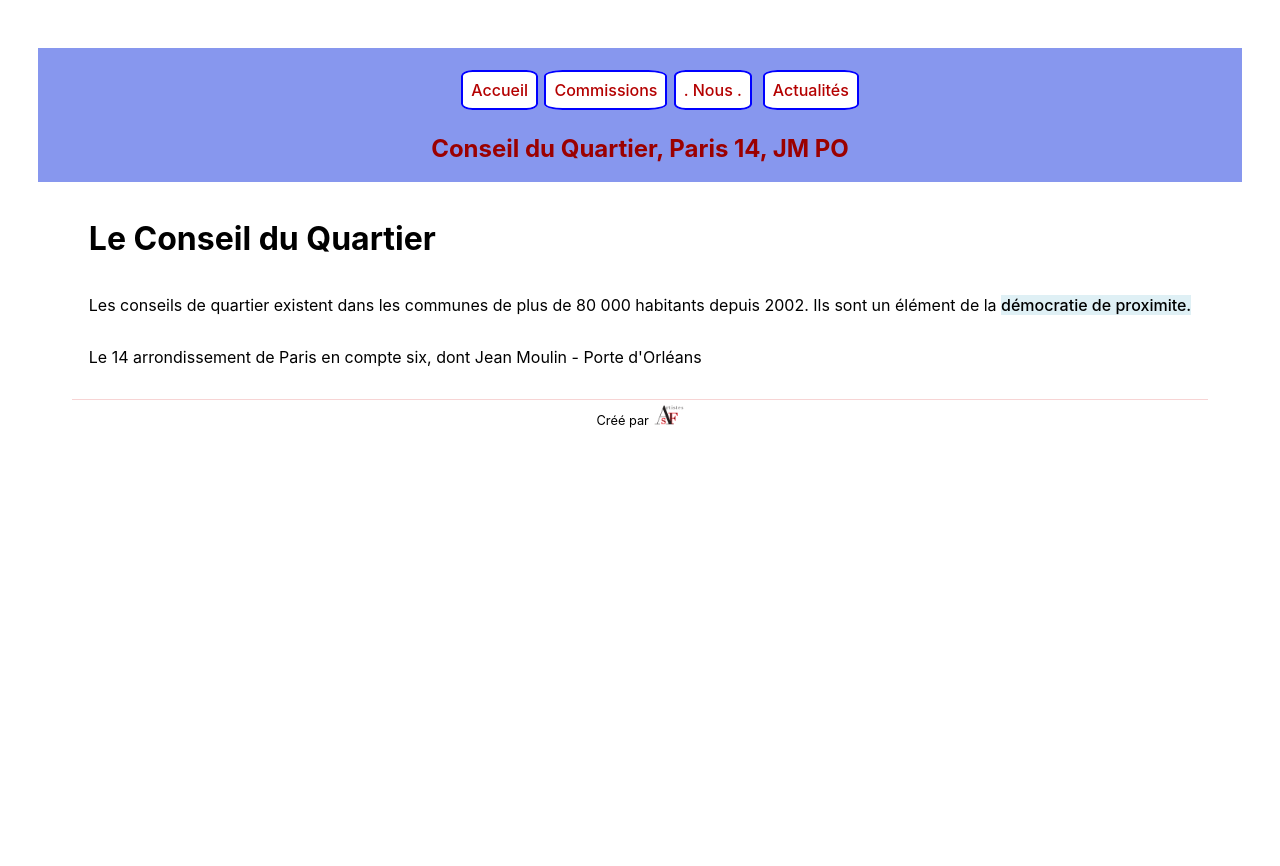
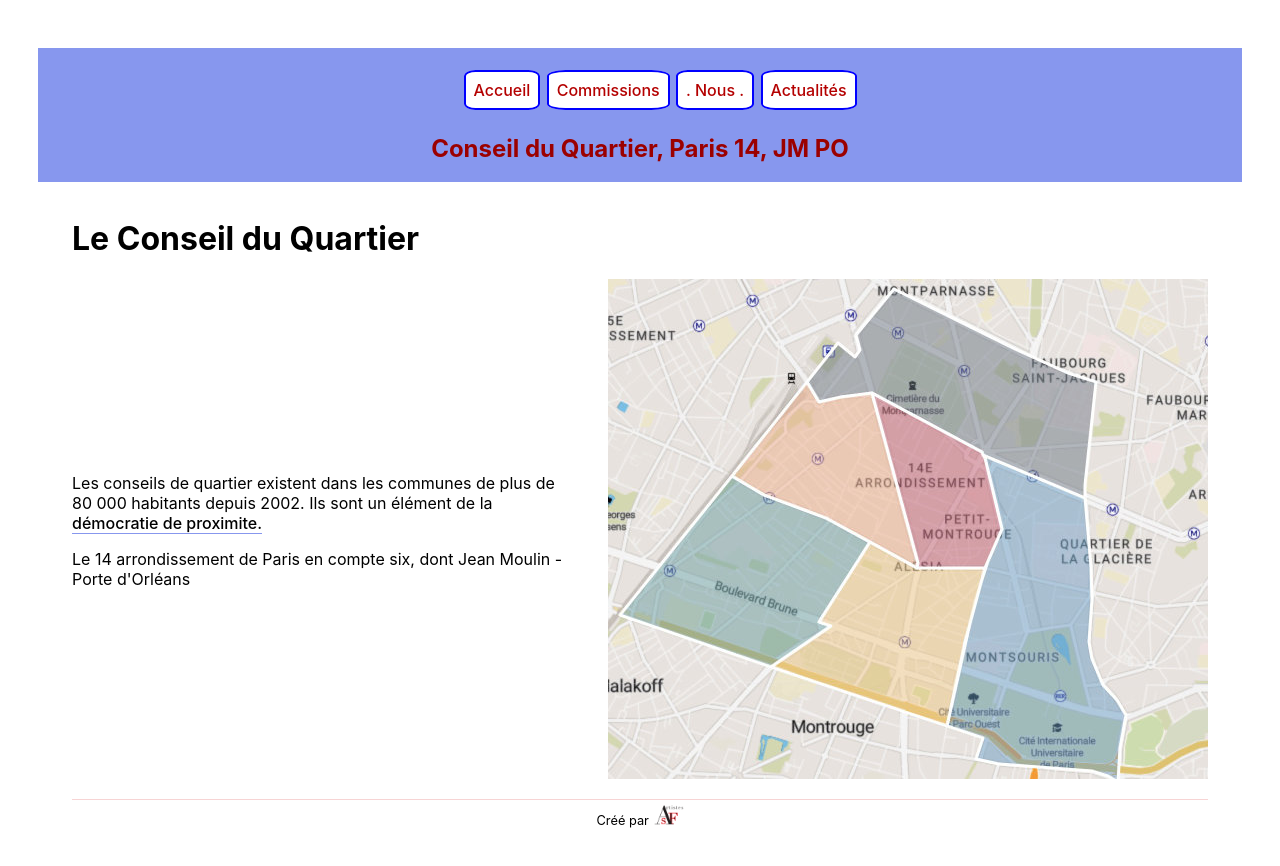
Before and after one commit to helgaParis/animation, a Next.js app: page / in a window 1280 px wide. Shown: the top 866 px of the page. Built offline with nearby package versions, Linux system fonts and the light colour scheme.

Commit message:
added a map and some css for it

```diff
--- a/components/layout.js
+++ b/components/layout.js
@@ -41,17 +41,22 @@ export default function Layout({ children}) {
 
             <header className={styles.header}>
 
-
                 <div className={styles.navbar}>
                     <ul>
                         <li><Link href="/">
                              <a title="Accueil">Accueil</a>
                              </Link>
                         </li>
-                    <li><Link href="/commissions">
+                        <li>
+                            <Link href="/commissions">
                             <a title="Les Commissions actives">Commissions</a>
                             </Link>
                             <ul className={styles.menu2}>
+                                <li>
+                                    <Link href="/commissions">
+                                    <a title="Les Commissions actives">Commissions</a>
+                                    </Link>
+                                </li>
                                 <li >
                                     <Link href="/urbanisme">
                                     <a title="Commission d/'Urbanisme" >Urbanisme</a>
@@ -74,40 +79,46 @@ export default function Layout({ children}) {
                                 </li>
                             </ul>
                         </li>
-                    <li><Link href="/comitee">
+                        <li>
+                            <Link href="/comitee">
                             <a title="Nous" >. Nous .</a>
                             </Link>
                             <ul className={styles.menu2}>
-                            <li><Link href="/comitee">
+                                <li>
+                                    <Link href="/comitee">
                                     <a title="Le Comitée d'Animation" >Comitée</a>
-                         </Link> </li>
-                            <li><Link href="/charte">
+                                    </Link>
+                                </li>
+                                <li>
+                                    <Link href="/charte">
                                     <a title="La Charte des Conseils du Quartier" >Charte</a>
-                         </Link></li>
-                            <li> <Link href="/histoire">
+                                    </Link>
+                                </li>
+                                <li>
+                                    <Link href="/histoire">
                                     <a title="L'histoire des Conseils de Quartier" >Histoire</a>
-                         </Link></li>
-                            <li><Link href="/realisations">
+                                    </Link>
+                                </li>
+                                <li>
+                                    <Link href="/realisations">
                                     <a title="Les réalisations du Conseil Jean Moulin Porte d\'Orléans" >Réalisations</a>
-                         </Link></li>
-                            <li><Link href="/mentions">
+                                    </Link>
+                                </li>
+                                <li>
+                                    <Link href="/mentions">
                                     <a title="Mentions légales" >Mentions</a>
-                         </Link></li>
+                                    </Link>
+                                </li>
                             </ul>
                         </li>
-                    <li> <Link href="/blog">
+                        <li>
+                            <Link href="/blog">
                             <a title="Actualités" >Actualités</a>
                             </Link></li>
                     </ul>
-
-
-
                 </div>
 
                 <h1 className={utilStyles.headingLg}>Conseil du Quartier, Paris 14, JM PO</h1>
-
-
-
             </header>
 
             <main>{children}</main>
--- a/pages/climat.js
+++ b/pages/climat.js
@@ -14,12 +14,12 @@ export default function Climat() {
         <div className={utilStyles.textgauche}>
             <h1 className={styles.main} >La commission Climat</h1>
             <h3>Dernières Activités - Appel à la participation</h3>
-            <p>La commission du climat souhaite iniier un forum sur le climat,
+            <p>La commission du climat souhaite initier un forum sur le climat,
                 une grand salon où les entreprises<br></br> et associations du 14e peuvent se presenter
                 et rencontrer le publique        </p>
             <p> La commission cherche des benevoles et des candidatures à la participation</p>
             <li>Pariticper en tant que exposant</li>
-            <li>participer à l'animation</li>
+            <li>Participer à l'animation</li>
             <li>Aider à organiser le forum</li>
             <li>Aider à installer le salon</li>
             <li>... etc</li>
--- a/pages/index.js
+++ b/pages/index.js
@@ -1,6 +1,7 @@
 import Head from 'next/head'
 import Layout, { siteTitle } from '../components/layout'
 import styles from '../styles/Home.module.css'
+import stylesPlan from '../styles/plan.module.css'
 
 export default function Home() {
   return (
@@ -14,20 +15,30 @@ export default function Home() {
         </Head>
 
         <main className={styles.main}>
-        <h1 className={styles.title}>
-        Le Conseil du Quartier
-        </h1>
+            <h1 className={styles.title}>Le Conseil du Quartier</h1>
+            <div className={stylesPlan.row}>
+                <div className={stylesPlan.column}>
                     <p> Les conseils de quartier existent dans les communes de plus de 80 000 habitants depuis 2002.
                         Ils sont un élément de la {" "}
                         <a
                         href="https://www.api-site.paris.fr/mairies/public/assets/2017%2F6%2FFormation_citoyenne_democratie_locale_8_octobre%202015.pdf"
                         target="_blank"
                         rel="noopener noreferrer"
+                        // className={styles.linkintern}
                         >
                         démocratie de proximite.
                         </a>
                         </p>
+
                     <p>Le 14 arrondissement de Paris en compte six, dont Jean Moulin - Porte d'Orléans</p>
+
+                </div>
+                <div className={stylesPlan.columnright}>
+                    <img src="/plan14e.jpg" className={stylesPlan.plan14} alt="Plan des six quartiers du 14e arrondissemnt de Paris" ></img>
+                </div>
+
+            </div>
+
         </main>
 
     </Layout>
--- a/styles/Home.module.css
+++ b/styles/Home.module.css
@@ -88,7 +88,7 @@
         font-weight: 700;
   }
   .main a {
-    background-color: rgb(223, 240, 245);
+    border-bottom: 1px solid rgb(135, 151, 238);
     font-weight: 500;
 }
 
--- /dev/null
+++ b/styles/plan.module.css
@@ -0,0 +1,19 @@
+.plan14 {
+    max-width: 600px;
+    max-height: 500px;
+}
+.row{
+    display: flex;
+    display: -webkit-flex; /* Safari */
+    flex-wrap: wrap;
+}
+.column {
+    flex: 50%;
+    max-width: 47%;
+    align-self: center;
+    padding-right:3%;
+}
+.columnright{
+    flex:50%;
+    text-align: right;
+}
```
Also changed, not shown: public/plan-jmpo.jpg (added), public/plan14e.jpg (added). Lines whose indentation alone changed are shown as unchanged.
